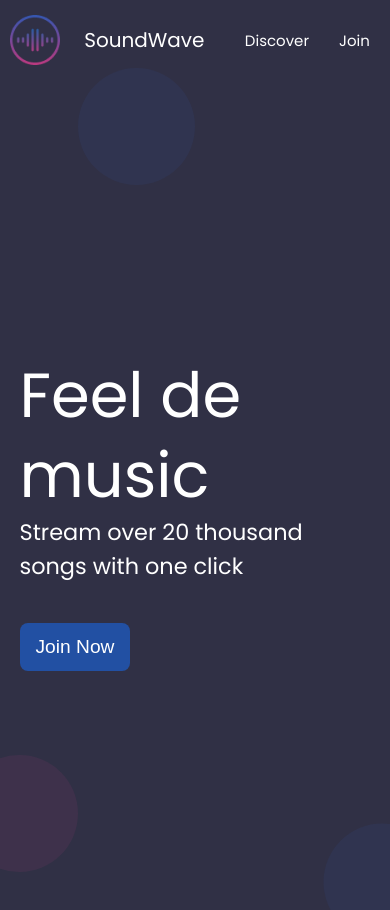
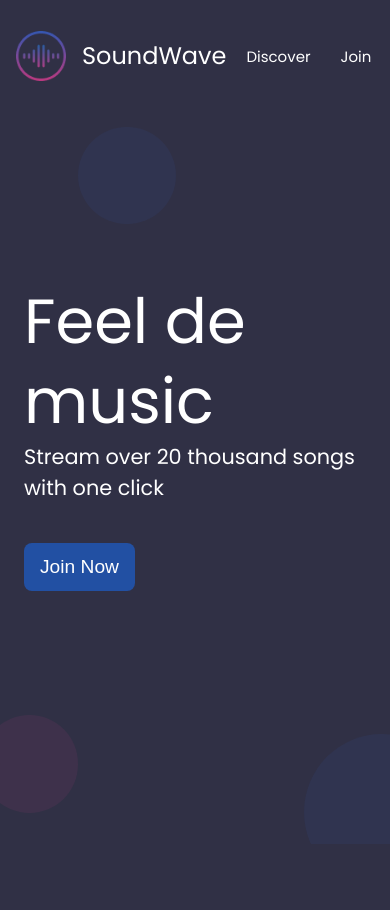
Before and after one commit to EqualWaveStudio/soundwave, a React (Create React App) app: page / in a window 390 px wide. Shown: the top 910 px of the page. After the commit the page ends 844 px from the top, so only its background shows below. Built offline with nearby package versions, Linux system fonts and the light colour scheme.

Commit message:
arreglos css header y main para responsive

```diff
--- a/src/App.css
+++ b/src/App.css
@@ -1,3 +1,5 @@
+
+@import url('https://fonts.googleapis.com/css2?family=Itim&family=Poppins:wght@400;500;600;700&display=swap');
 
 :root {
   --purple-bg: #1E1E1E;
@@ -10,4 +12,11 @@
 * {
   margin: 0;
   padding: 0;
+  box-sizing: border-box;
 }
+
+body {
+  font-family: 'Poppins', sans-serif;
+  -webkit-font-smoothing: antialiased;
+  -moz-osx-font-smoothing: grayscale;
+}
--- a/src/Components/Header.css
+++ b/src/Components/Header.css
@@ -4,19 +4,24 @@
     justify-content: space-around;
     color: white;
     text-align: center;
+    padding: 1rem;
 }
 
 .logo-container {
     display: flex;
     align-items: center;
-    font-size: 12px;
-    /* margin-top: 2rem; */
+    gap: 1rem;
+
+}
+
+.logo-title{
+    font-size: 1.5rem;
 }
 
 .logo {
     width: 50px;
     height: 50px;
-    margin-right: 1.5rem;
+
 }
 
 
@@ -38,9 +43,21 @@
 
 @media only screen and (max-width: 575px){
 
-.logoTitle {
-    font-size: 20px;
+    .button-container {
+
+    }
+.logo-title {
+    font-size: 1.5rem;
 }
 
 
 }
+
+
+@media only screen and (min-width: 768px) and (max-width: 991px){
+
+    header{
+        padding: 1rem;
+    }
+
+}
--- a/src/Components/Header.jsx
+++ b/src/Components/Header.jsx
@@ -8,7 +8,7 @@ const Logo = () => {
   return (
     <div className="logo-container">
       <img className="logo" src={logo} alt="Logo" />
-      <h1 className="logoTitle">SoundWave</h1>
+      <h1 className="logo-title">SoundWave</h1>
     </div>
   );
 };
--- a/src/Home/MainHome.css
+++ b/src/Home/MainHome.css
@@ -1,15 +1,14 @@
 
 body{
     background-color: var(--dark-blue);
-    height: 100vh;
     margin: 0;
     color: white;
     font-size: 1.2rem;
 }
 main{
   width: 100vw;;
-  height: 100%;
   overflow: hidden;
+  margin:0;
 }
 
 .main-circles{
@@ -22,25 +21,32 @@ main{
 }
 
 .main-content{
-    width: 100%;
-    height: 100%;
+    position: fixed;
+    bottom: 0;
+    margin-top: 6.2rem;
+    width: 100vw;
     position: absolute;
     display: flex;
-    justify-content: space-evenly;
-    align-items: flex-end;
+    justify-content: space-around;
     overflow: hidden;
 }
 
+.photo{
+    width: 40%;
+    display: flex;
+    justify-content: center;
+}
 
 .girl-photo{
-width: 30vw;
+    width: 350px;
+    height: auto;
 z-index: 1;
 }
 
 .main-text{
     width: 50vw;
-    margin-bottom: 15rem;
-    padding: 0 5rem;
+    margin-top: 5rem;
+    padding-right: 8rem;
 }
 
 h1{
@@ -49,32 +55,33 @@ font-size: 3.9rem;
 }
 
 p{
+font-weight: 400;
+font-size: 1.3rem;
+}
 
-font-weight: 400;
-font-size: 1.4rem;
-}
 .pink-cirle{
-    width: 30%;
-    padding-bottom: 30%;
+    width: 25%;
+    padding-bottom: 25%;
     background-color: var(--pink-circle);
     border-radius: 50%;
     position: absolute;
     top: 20%;
-    left: -20%;
+    left: -5%;
 }
 
 .blue-cirle{
-    width: 30%;
-    padding-bottom: 30%;
+    width: 25%;
+    padding-bottom: 25%;
     background-color: var(--blue-circle);
     border-radius: 50%;
     position:absolute;
-    top: -10%;
-    left: 20%;
+    top: 15%;
+    left: 25%;
 }
+
 .big-blue-cirle{
-    width: 30%;
-    padding-bottom: 30%;
+    width: 40%;
+    padding-bottom: 40%;
     background-color: var(--blue-circle);
     border-radius: 50%;
     position: absolute;
@@ -87,7 +94,7 @@ font-size: 1.4rem;
 
 @media only screen and (max-width: 575px){
 
-    .girl-photo{
+    .photo{
         display:none;
     }
 
@@ -96,33 +103,28 @@ font-size: 1.4rem;
     }
 
     .main-text{
-        width: 90vw;
+        width: 100%;
         margin-bottom: 30vh;
-        padding: 0 1rem;
-
+        padding: 0 1.5rem;
     }
 
     h1{
         line-height: 5rem;
     }
 
-
     .pink-cirle{
-
         top: 80%;
-        left: -10%;
+        left: -5%;
     }
 
     .blue-cirle{
-
-        top: 8%;
+        top: 15%;
         left: 20%;
     }
+
     .big-blue-cirle{
-
         top: calc(100% - 5%);
         left: 98%;
-
     }
 }
 
@@ -159,4 +161,20 @@ font-size: 1.4rem;
         width: 50vw;
         z-index: 1;
         }
+
+        .pink-cirle{
+            top: 80%;
+            left: -5%;
+        }
+
+        .blue-cirle{
+            top: 10%;
+            left: 20%;
+        }
+
+        .big-blue-cirle{
+            top: calc(100% - 5%);
+            left: 98%;
+        }
+
 }
--- a/src/Home/MainHome.jsx
+++ b/src/Home/MainHome.jsx
@@ -10,7 +10,9 @@ const Main = () => {
 
         <div className="main-content">
 
+          <div className='photo'>
           <img className="girl-photo" src={girlPhoto} alt="Mujer afro descendiente con audifonos escuchando musica" />
+          </div>
 
           <div className='main-text'>
             <h1>Feel de music</h1>
```
